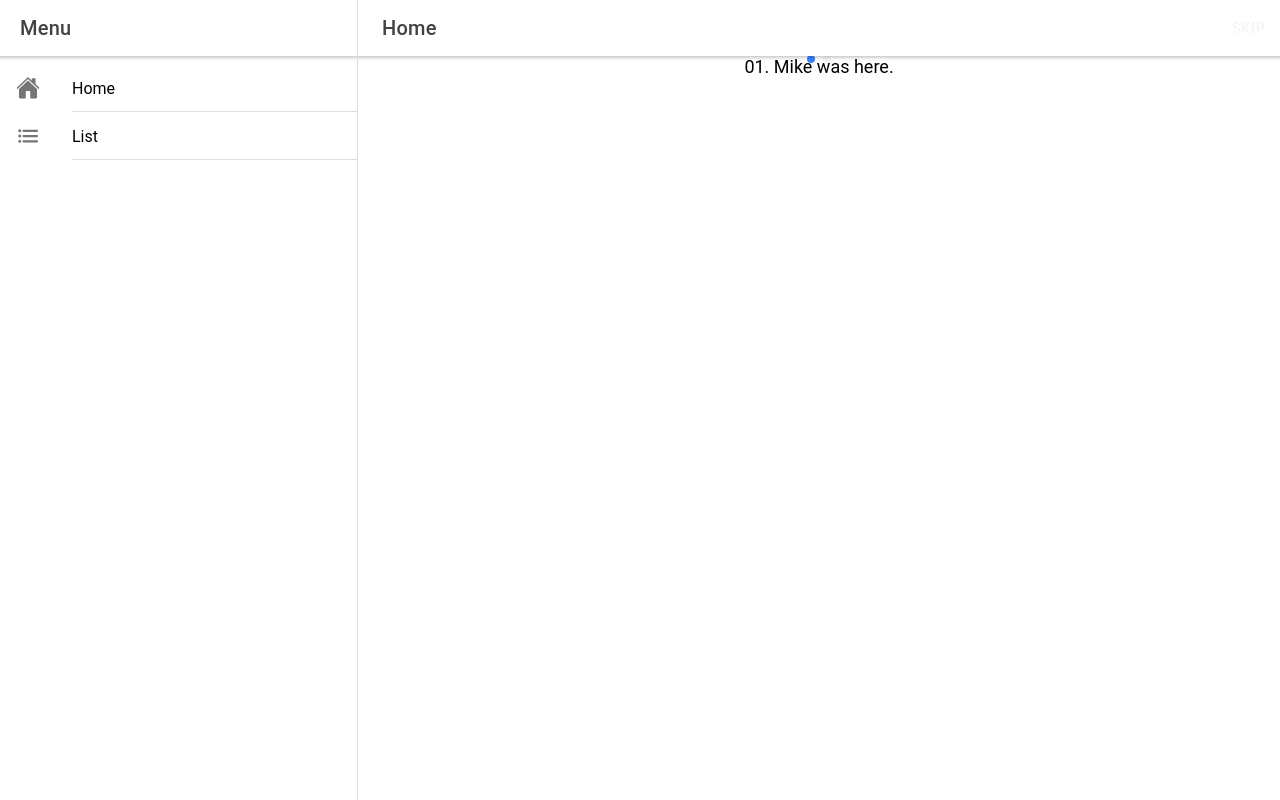
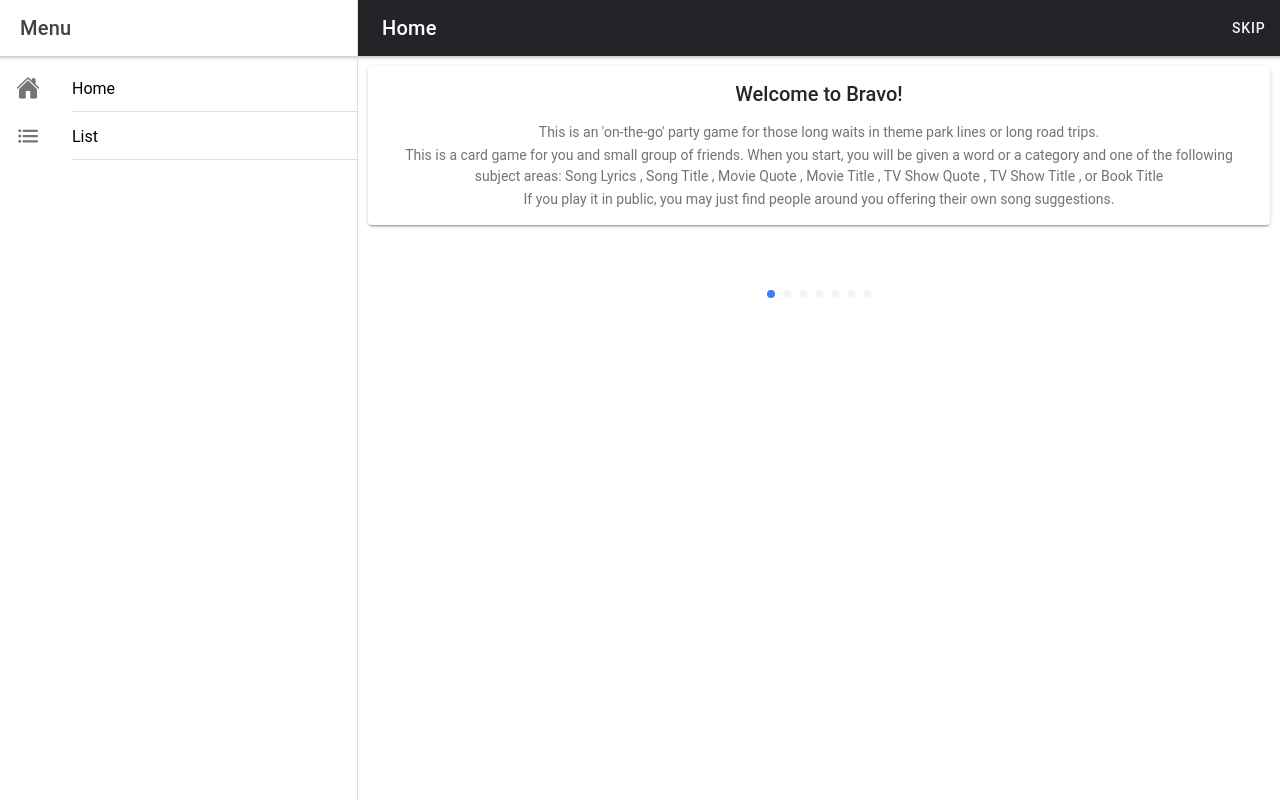
Before and after one commit to walkingriver/bravo-react, a React (Create React App) app: page /home in a window 1280 px wide. Built offline with nearby package versions, Linux system fonts and the light colour scheme.

Commit message:
Updated home page w/instructions (#1)
* Updated home page w/instructions

* Fixed <IonButton> definition

* Incorporated Kevin Clark's advice

```diff
--- a/src/pages/Home.tsx
+++ b/src/pages/Home.tsx
@@ -8,53 +8,197 @@
   IonToolbar,
   IonSlides,
   IonSlide,
-  IonButton
+  IonButton,
+  IonCard,
+  IonCardHeader,
+  IonCardTitle,
+  IonCardContent,
+  IonIcon
 } from '@ionic/react';
 import React from 'react';
 import './Home.css';
 
 const HomePage: React.FC = () => {
-  let [showSkip] = React.useState(true);
+  let [showSkip, setSkip] = React.useState(true);
 
-  const ionSlideChanged = (event: CustomEvent) => {
-    const target: any = event.target;
-    showSkip = !target.swiper.isEnd;
-    console.log('showSkip: ', showSkip);
-  }
-
-  const skipButton = () => {
-    console.log('Trying to show/hide the skip button');
-    if (showSkip) {
-      return (<IonButton routerDirection="forward" routerLink="/game" color="light">Skip</IonButton>);
-    } else {
-      return (<span></span>);
-    }
+  async function ionSlideChanged(event: CustomEvent) {
+    const target = event.target as HTMLIonSlidesElement;
+    setSkip(! await target.isEnd());
   }
 
   return (
     <IonPage>
-      <IonHeader>
-        <IonToolbar>
+      <IonHeader no-shadow>
+        <IonToolbar color="dark">
           <IonButtons slot="start">
             <IonMenuButton />
           </IonButtons>
           <IonTitle>Home</IonTitle>
           <IonButtons slot="end">
-            {skipButton()}
+            {showSkip && <IonButton
+              routerDirection="forward"
+              routerLink="/game"
+              color="light">Skip </IonButton>}
           </IonButtons>
         </IonToolbar>
       </IonHeader>
       <IonContent>
-
         <IonSlides pager={true} onIonSlideDidChange={ionSlideChanged}>
           <IonSlide>
-            01. Mike was here.
-    </IonSlide>
+            <IonCard>
+              <div className="concert bg"></div>
+              <IonCardHeader class="item item-header item-text-wrap">
+                <IonCardTitle>Welcome to Bravo!</IonCardTitle>
+              </IonCardHeader>
+              <IonCardContent class="item item-body">
+                <p>This is an 'on-the-go' party game for those long waits in theme park lines or long road trips.</p>
+                <p>This is a card game for you and small group of friends. When you start, you will be given a word or a
+                  category
+                  and one of the following subject areas: Song Lyrics , Song Title , Movie Quote , Movie Title , TV Show Quote
+, TV Show Title , or Book Title</p>
+                <p>If you play it in public, you may just find people around you offering their own song suggestions.</p>
+              </IonCardContent>
+            </IonCard>
+          </IonSlide>
+
           <IonSlide>
-            02. Mike was also here.
-    </IonSlide>
+            <IonCard>
+              <div className="song bg"></div>
+              <IonCardHeader>
+                <IonCardTitle>Song Lyrics</IonCardTitle>
+              </IonCardHeader>
+              <IonCardContent class="item item-body">
+                <p>On these cards, it's up to each player to come up with and sing the lyrics from a song, containing the
+                  word
+                  (or
+                  subject) at the top of the card.
+  </p>
+                <p>
+                  You can repeat a song from another card, but everyone working on the same card should use a unique song
+                  for
+                  this card.
+  </p>
+                <p>
+                  Sing loudly enough to be heard; in fact, the louder the better.
+  </p>
+              </IonCardContent>
+            </IonCard>
+          </IonSlide>
+
+          <IonSlide>
+            <IonCard>
+              <div className="song bg"></div>
+              <IonCardHeader>
+                <IonCardTitle>Song Title</IonCardTitle>
+              </IonCardHeader>
+              <IonCardContent>
+                <p>On these cards, you don't sing, but simply state the title of a song containing the word (or about the
+                  subject)
+                  at the top of the card.
+  </p>
+                <p>
+                  You can repeat a song from another card, but everyone working on the same card should use a unique song
+                  for
+                  this card.
+  </p>
+                <p>
+                  This one should be easier than singing, but maybe not.
+  </p>
+              </IonCardContent>
+            </IonCard>
+          </IonSlide>
+
+          <IonSlide>
+            <IonCard>
+              <div className="movie bg"></div>
+              <IonCardHeader>
+                <IonCardTitle>Movie or TV Quote</IonCardTitle>
+              </IonCardHeader>
+              <IonCardContent>
+                <p>"Go ahead, make my day." In your best actor's voice, quote a line from a
+                  movie or TV show containing the word (or about the subject) at the top of the card.
+  </p>
+                <p>
+                  As with the other cards, don't repeat the same quote on a single card.
+  </p>
+                <p>
+                  This is your chance to ham it up in front of strangers, so don't waste it.
+  </p>
+              </IonCardContent>
+            </IonCard>
+          </IonSlide>
+
+          <IonSlide>
+            <IonCard>
+              <div className="movie bg"></div>
+              <IonCardHeader>
+                <IonCardTitle>Movie or TV Show Title</IonCardTitle>
+              </IonCardHeader>
+              <IonCardContent>
+                <p>Show your Hollywood trivia smarts. Name a movie or TV show title containing
+                  the word (or about the subject) at the top of the card.
+  </p>
+                <p>
+                  As with the other cards, don't repeat the same title on a single card.
+  </p>
+                <p>
+                  Keep your wits about you, because this one is harder than it might seem. </p>
+              </IonCardContent>
+            </IonCard>
+          </IonSlide>
+
+          <IonSlide>
+            <IonCard>
+              <div className="book bg"></div>
+              <IonCardHeader>
+                <IonCardTitle>Book Title</IonCardTitle>
+              </IonCardHeader>
+              <IonCardContent>
+                <p>Perhaps literary novels (or comic books) are your thing. Name a book title
+                  containing the word (or about the subject) at the top of the card.
+  </p>
+                <p>
+                  As with the other cards, don't repeat the same book on a single card.
+  </p>
+                <p>
+                  Some estimates put the number of books ever published at almost 135 Million!
+    You should have plenty of titles from which to choose.</p>
+              </IonCardContent>
+            </IonCard>
+          </IonSlide>
+
+          <IonSlide>
+            <IonCard>
+              <div className="concert bg"></div>
+              <IonCardHeader>
+                <IonCardTitle>Conclusion</IonCardTitle>
+              </IonCardHeader>
+              <IonCardContent>
+                <p>Assign each player (or team) a color. There are six, so you shouldn't run out.
+  </p>
+                <p>
+                  When someone gets an answer right, meaning they've managed to convince the rest of the players, tap that
+                  person's color at
+                  the bottom of the screen to award them a point.
+  </p>
+                <p>
+                  You get to decide when to draw the next card. There are no hard and fast rules. It's just for fun after all.
+                  That's really all
+                  there is to it. Go forth and have fun!
+  </p>
+                <IonToolbar>
+                  <IonButtons slot="end">
+                    <IonButton routerDirection="root" routerLink="/game">
+                      Continue
+        <IonIcon name="arrow-forward"></IonIcon>
+                    </IonButton>
+                  </IonButtons>
+                </IonToolbar>
+              </IonCardContent>
+            </IonCard>
+          </IonSlide>
+
         </IonSlides>
-
       </IonContent>
     </IonPage>
   );
```
